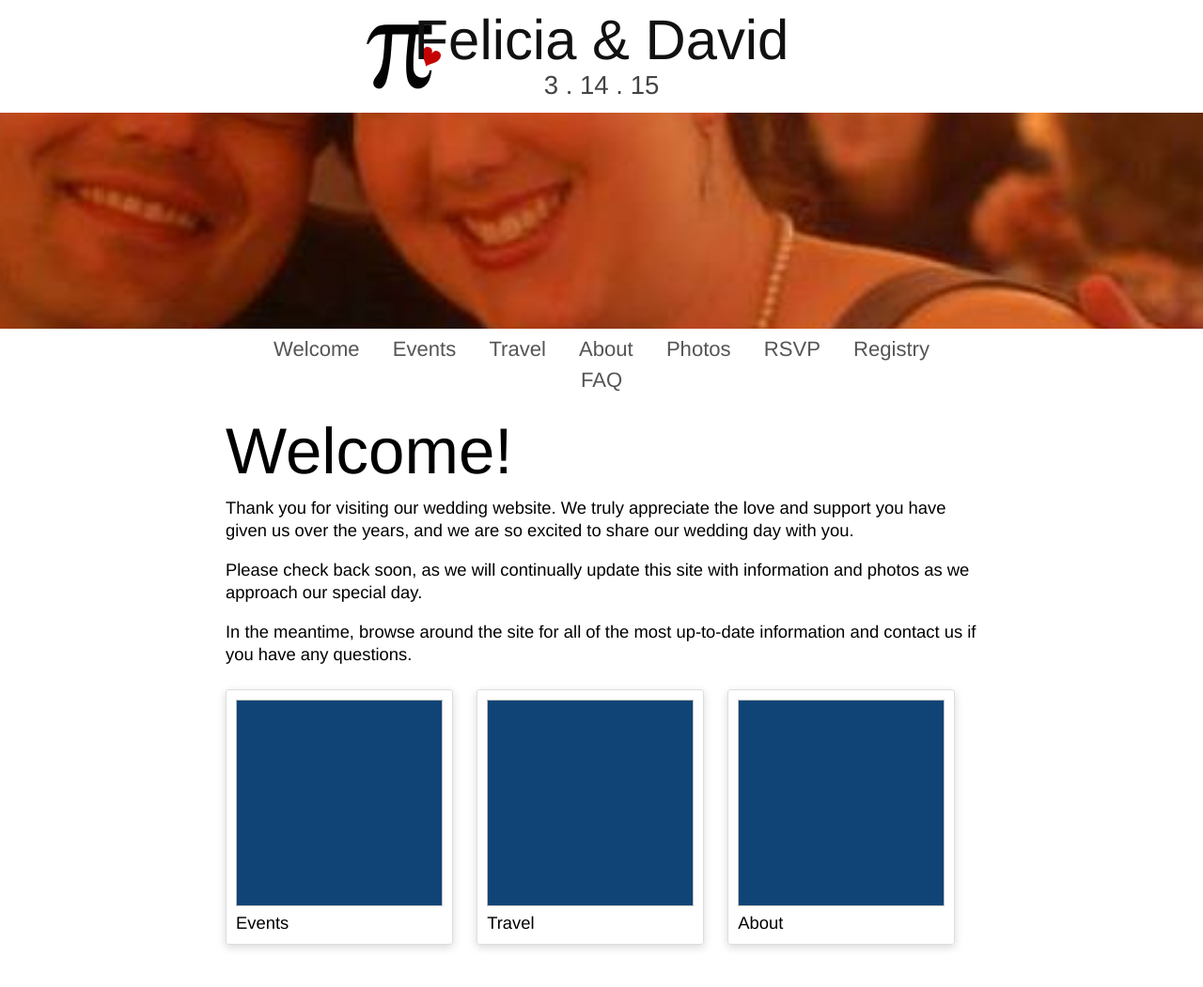
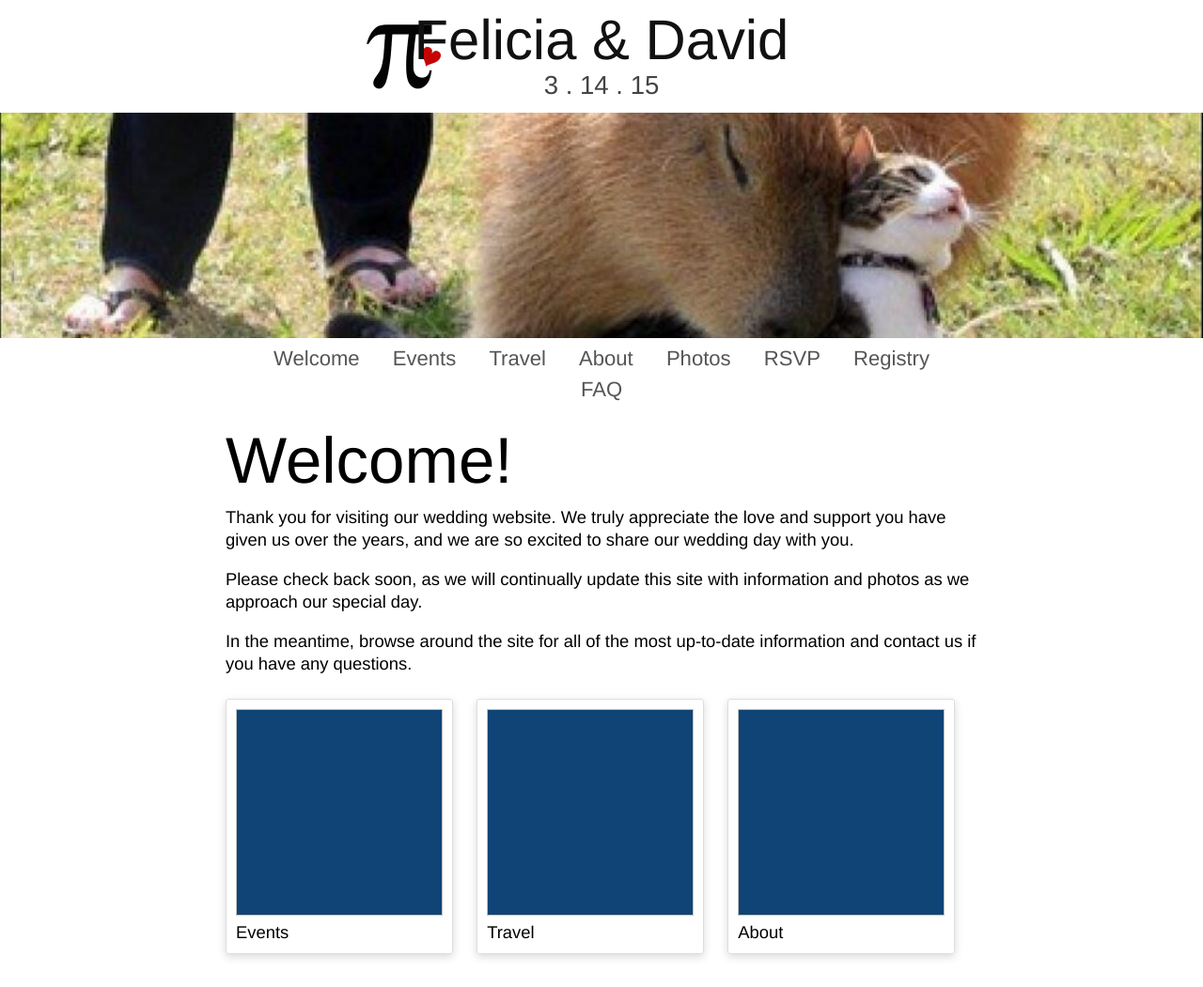
Before and after one commit to dnschnur/piday.github.com, a Jekyll site: the page built from index.md, in a window 1280 px wide. Shown: the whole page at 94% size. Built offline with Jekyll 4.4.1, drawn with Linux system fonts in a browser that asks for light colours; nearby versions of some CDN libraries.

Commit message:
Improve parallax scrolling, especially on mobile.

```diff
--- a/_layouts/default.html
+++ b/_layouts/default.html
@@ -33,6 +33,8 @@
       <div class="title-date">3 . 14 . 15</div>
     </div>
   </div>
+
+  <div id="banner"></div>
 
   <div id="wrapper">
     <div id="menu">
--- a/piday.css
+++ b/piday.css
@@ -8,19 +8,14 @@
   height: 100%;
   margin: 0;
   min-width: 320px;
-  overflow-y: scroll;
   overflow-x: hidden;
+  overflow-y: auto;
   padding: 0;
+  position: relative;
   -o-perspective: 1px;
-  -ms-perspective: 1px;
   -moz-perspective: 1px;
   -webkit-perspective: 1px;
   perspective: 1px;
-  -o-transform-style: preserve-3d;
-  -ms-transform-style: preserve-3d;
-  -moz-transform-style: preserve-3d;
-  -webkit-transform-style: preserve-3d;
-  transform-style: preserve-3d;
 }
 
 h2 {
@@ -101,29 +96,32 @@
   top: 75px;
 }
 
-#wrapper {
-  background: #fff;
+#banner {
+  background-image: url(/images/banner-capybara.jpg);
+  background-position: center;
+  -o-background-size: cover;
+  -moz-background-size: cover;
+  -webkit-background-size: cover;
+  background-size: cover;
+  height: 360px;
   left: 0;
   position: absolute;
   right: 0;
-  top: 350px;
-}
-#wrapper:before {
-  background-image: url("/images/banner.jpg");
-  background-size: cover;
-  background-repeat: no-repeat;
-  content: "";
-  height: 350px;
-  left: 0px;
-  position: absolute;
-  right: 0;
-  top: -475px;
+  top: -120px;
   -o-transform: translateZ(-1px) scale(2);
   -ms-transform: translateZ(-1px) scale(2);
   -moz-transform: translateZ(-1px) scale(2);
   -webkit-transform: translateZ(-1px) scale(2);
   transform: translateZ(-1px) scale(2);
   z-index: -1;
+}
+
+#wrapper {
+  background: #fff;
+  left: 0;
+  position: absolute;
+  right: 0;
+  top: 360px;
 }
 
 #menu {
@@ -157,7 +155,6 @@
   border: 1px solid #ccc;
   border-radius: 3px;
   -o-box-shadow: 0 3px 10px rgba(0,0,0,0.15);
-  -ms-box-shadow: 0 3px 10px rgba(0,0,0,0.15);
   -moz-box-shadow: 0 3px 10px rgba(0,0,0,0.15);
   -webkit-box-shadow: 0 3px 10px rgba(0,0,0,0.15);
   box-shadow: 0 3px 10px rgba(0,0,0,0.15);
@@ -215,7 +212,6 @@
   border: 1px solid #ddd;
   border-radius: 3px;
   -o-box-shadow: 0 3px 10px rgba(0,0,0,0.1);
-  -ms-box-shadow: 0 3px 10px rgba(0,0,0,0.1);
   -moz-box-shadow: 0 3px 10px rgba(0,0,0,0.1);
   -webkit-box-shadow: 0 3px 10px rgba(0,0,0,0.1);
   box-shadow: 0 3px 10px rgba(0,0,0,0.15);
@@ -237,10 +233,6 @@
 
 @media (max-width: 800px) {
 
-  #wrapper {
-    top: 325px;
-  }
-
   #menu {
     max-width: 500px;
   }
@@ -260,12 +252,17 @@
     height: 88px;
   }
 
+  #banner {
+    height: 268px;
+    top: -130px;
+  }
+
   #menu {
     max-width: 450px;
   }
 
   #wrapper {
-    top: 275px;
+    top: 268px;
   }
 
   .title-logo {
@@ -300,19 +297,24 @@
     height: 72px;
   }
 
+  #banner {
+    height: 216px;
+    top: -72px;
+  }
+
   #menu {
     max-width: 310px;
   }
 
   #wrapper {
-    top: 200px;
+    top: 216px;
   }
 
   .title-logo {
-    height: 48px;
-    margin-left: -150px;
-    top: 12px;
-    width: 48px;
+    height: 44px;
+    margin-left: -148px;
+    top: 13px;
+    width: 44px;
   }
 
   .title-names {
```
